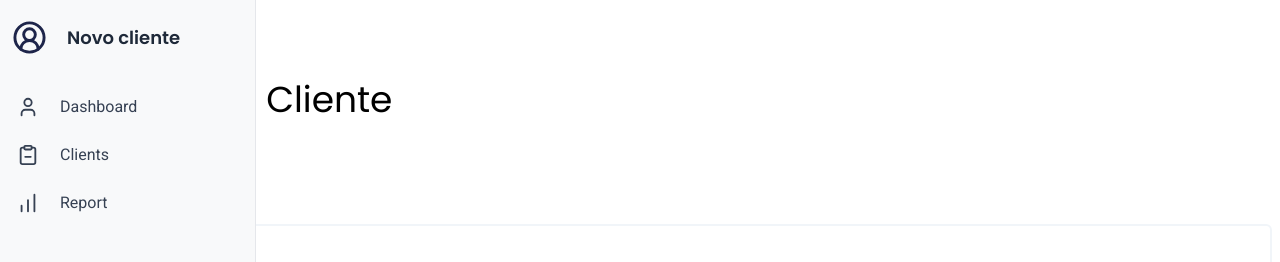
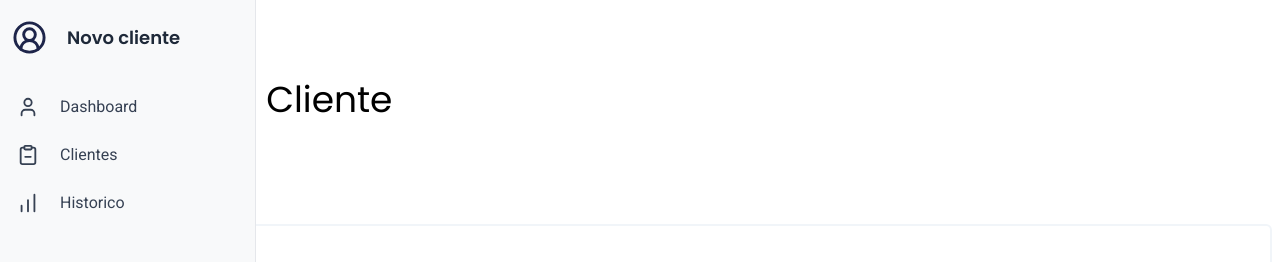
Before and after one commit to duarteeigor/call_flow, a Next.js app: page /dashboard/costumer/new in a window 1280 px wide. Shown: the top 262 px of the page. Built offline with nearby package versions, Linux system fonts and the light colour scheme; no server answers.

Commit message:
chore: rename sidebar pages

```diff
--- a/src/components/sidebar/index.tsx
+++ b/src/components/sidebar/index.tsx
@@ -34,8 +34,8 @@ export function Sidebar({ path }: { path: string }) {
 
     const items = [
         { label: "Dashboard", href: "/dashboard", icon: <User size={22} /> },
-        { label: "Clients", href: "/dashboard/costumer", icon: <ClipboardMinus size={22} /> },
-        { label: "Report", href: "/report", icon: <ChartNoAxesColumnIncreasing size={22} /> },
+        { label: "Clientes", href: "/dashboard/costumer", icon: <ClipboardMinus size={22} /> },
+        { label: "Historico", href: "/dashboard/ticket/history", icon: <ChartNoAxesColumnIncreasing size={22} /> },
     ]
 
     // Detecta mobile
```
